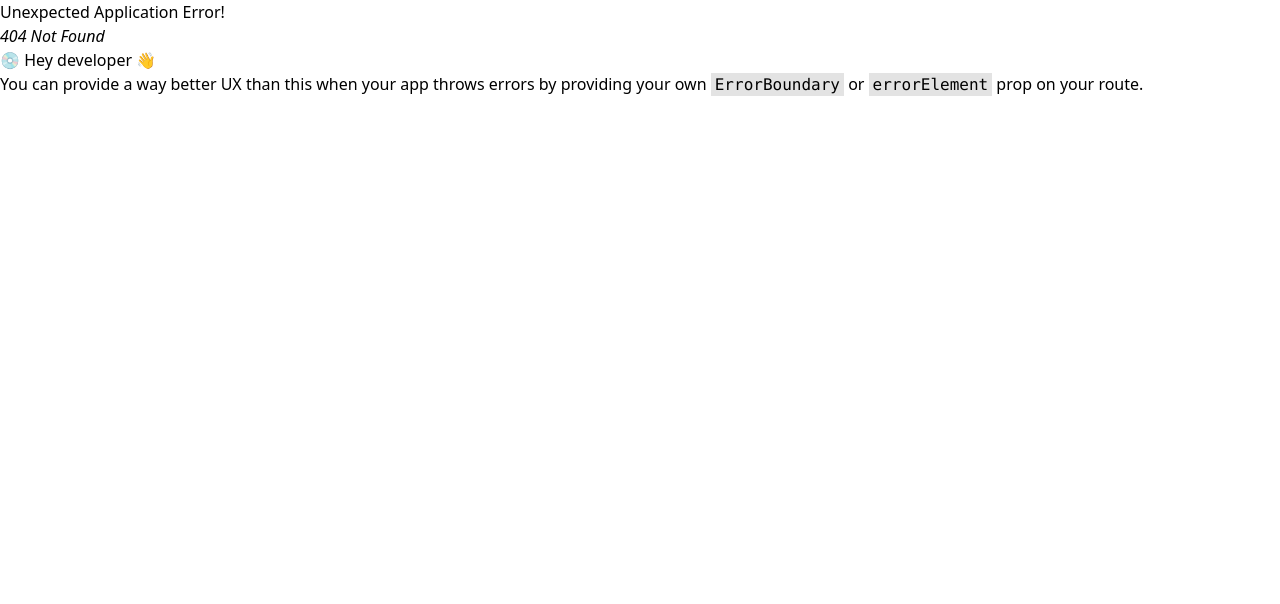
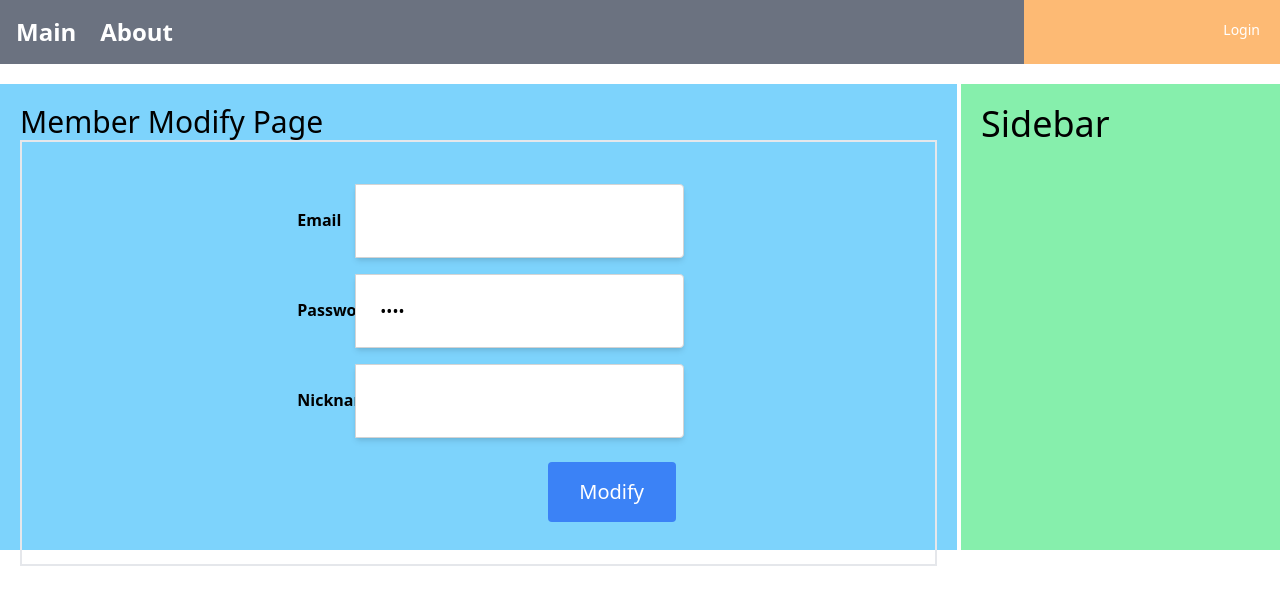
Before and after one commit to yejun95/React_JPA_Study, a React (Create React App) app in the folder mall/: page /member/modify in a window 1280 px wide. Before the commit this address had no page. Shown: the top 604 px of the page. Built offline with nearby package versions, Linux system fonts and the light colour scheme.

Commit message:
feat React - add userInfo modify page

```diff
--- /dev/null
+++ b/mall/src/components/member/ModifyComponent.js
@@ -0,0 +1,84 @@
+import React, {useEffect, useState} from 'react';
+import {useSelector} from "react-redux";
+
+const initState = {
+    email: '',
+    pw: '',
+    nickname: ''
+}
+
+function ModifyComponent(props) {
+
+    const [member, setMember] = useState(initState);
+
+    const loginInfo = useSelector(state => state.loginSlice);
+
+    useEffect(() => {
+
+        setMember({...loginInfo, pw: "ABCD"})
+
+    }, [loginInfo]);
+
+    const handleChange = (e) => {
+
+        member[e.target.name] = e.target.value;
+
+        setMember({...member});
+    }
+
+    return (
+        <div className='mt-6'>
+            <div className='flex justify-center'>
+                <div className={'relative mb-4 flex w-full flex-wrap items-stretch'}>
+                    <div className={'w-1/5 p-6 text-right font-bold'}>Email</div>
+                    <input className='w-4/5 p-6 rounded-r border border-solid border-neutral-300 shadow-md'
+                           name='email'
+                           type={'text'}
+                           value={member.email}
+                           readOnly
+                    >
+                    </input>
+                </div>
+            </div>
+
+            <div className='flex justify-center'>
+                <div className={'relative mb-4 flex w-full flex-wrap items-stretch'}>
+                    <div className={'w-1/5 p-6 text-right font-bold'}>Password</div>
+                    <input className='w-4/5 p-6 rounded-r border border-solid border-neutral-300 shadow-md'
+                           name='pw'
+                           type={'password'}
+                           value={member.pw}
+                           onChange={handleChange}
+                    >
+                    </input>
+                </div>
+            </div>
+
+            <div className='flex justify-center'>
+                <div className={'relative mb-4 flex w-full flex-wrap items-stretch'}>
+                    <div className={'w-1/5 p-6 text-right font-bold'}>Nickname</div>
+                    <input className='w-4/5 p-6 rounded-r border border-solid border-neutral-300 shadow-md'
+                           name='nickname'
+                           type={'text'}
+                           value={member.nickname}
+                           onChange={handleChange}
+                    >
+                    </input>
+                </div>
+            </div>
+
+            <div className='flex justify-center'>
+                <div className={'relative mb-4 flex w-full flex-wrap justify-end'}>
+                    <button type='button'
+                            className='rounded p-4 m-2 text-xl w-32 text-white bg-blue-500'
+                    >
+                        Modify
+                    </button>
+                </div>
+            </div>
+
+        </div> // end container
+    );
+}
+
+export default ModifyComponent;
--- /dev/null
+++ b/mall/src/pages/member/ModifyPage.js
@@ -0,0 +1,17 @@
+import React from 'react';
+import ModifyComponent from "../../components/member/ModifyComponent";
+import BasicLayout from "../../layouts/BasicLayout";
+
+function ModifyPage(props) {
+    return (
+        <BasicLayout>
+            <div className={'text-3xl'}>Member Modify Page</div>
+
+            <div className={'w-full flex flex-wrap h-full justify-center items-center border-2'}>
+                <ModifyComponent/>
+            </div>
+        </BasicLayout>
+    );
+}
+
+export default ModifyPage;
--- a/mall/src/router/memberRouter.js
+++ b/mall/src/router/memberRouter.js
@@ -4,6 +4,7 @@
 const Login = lazy(() => import("../pages/member/LoginPage"));
 const Logout = lazy(() => import("../pages/member/LogoutPage"));
 const KakaoRedirect = lazy(() => import('../pages/member/KakaoRedirectPage'))
+const MemberModify = lazy(() => import("../pages/member/ModifyPage"))
 
 const memberRouter = () => {
 
@@ -19,6 +20,10 @@
         {
             path: 'kakao',
             element: <Suspense fallback={Loading}><KakaoRedirect/></Suspense>
+        },
+        {
+            path: 'modify',
+            element: <Suspense fallback={Loading}><MemberModify/></Suspense>
         }
     ]
 
```
